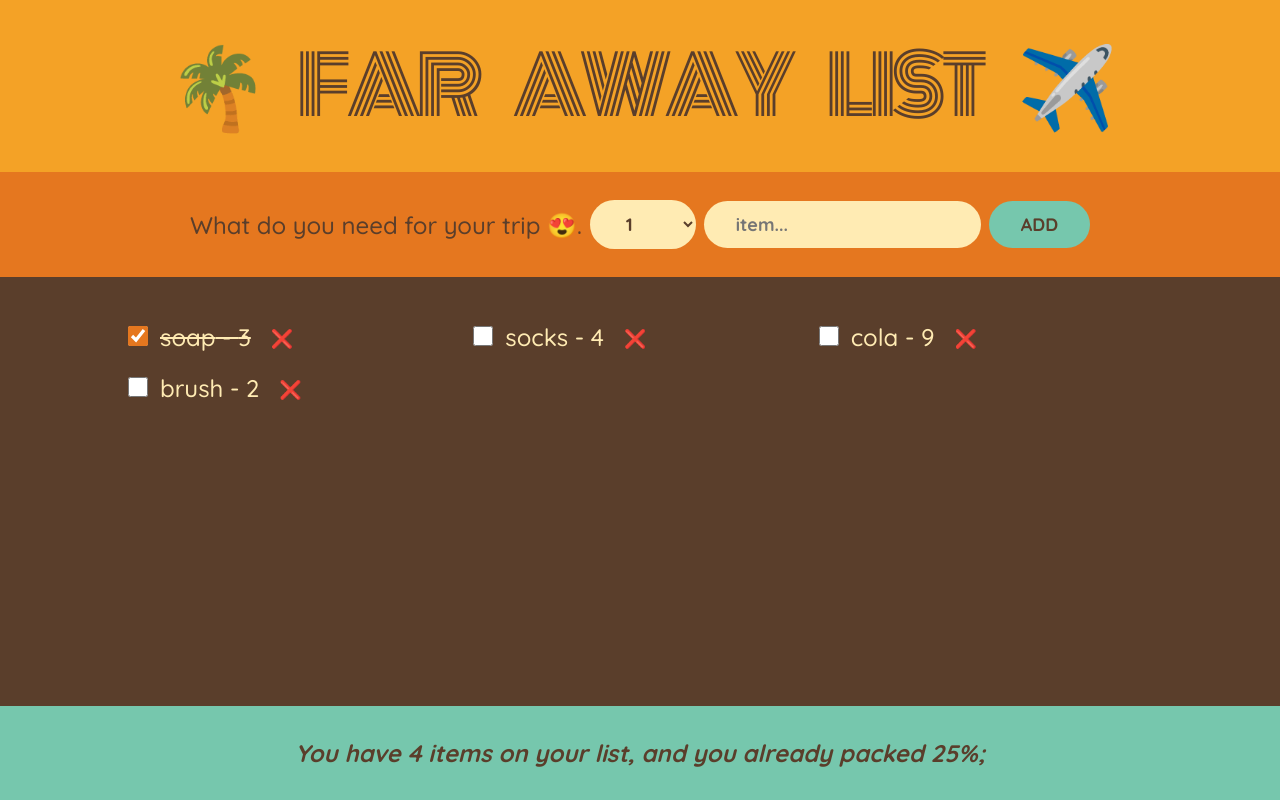
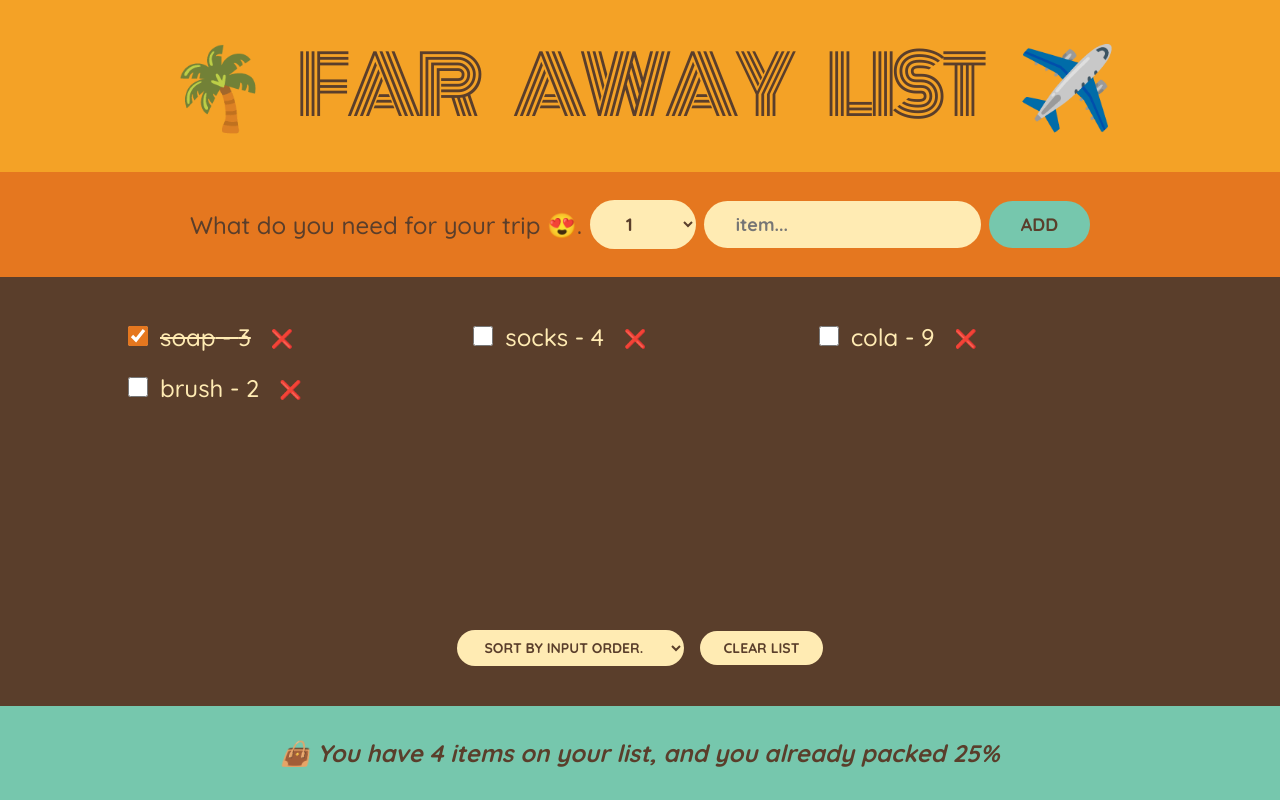
Before and after one commit to 4hund3rbird/ReactJS, a React (Create React App) app in the folder React_Bootcamp/far-away-list/: page / in a window 1280 px wide. Built offline with nearby package versions, Linux system fonts and the light colour scheme.

Commit message:
far-away-list completed and code refactored

```diff
--- a/React_Bootcamp/far-away-list/src/App.js
+++ b/React_Bootcamp/far-away-list/src/App.js
@@ -1,5 +1,8 @@
 import { useState } from "react";
-
+import Logo from "./Logo";
+import Form from "./Form";
+import Packinglist from "./PackingList";
+import Stats from "./Stats";
 export default function App() {
   const [list, updateList] = useState([
     { id: 1, item: "soap", qty: 3, packed: true },
@@ -7,7 +10,9 @@ export default function App() {
     { id: 3, item: "cola", qty: 9, packed: false },
     { id: 4, item: "brush", qty: 2, packed: false },
   ]);
-
+  function clearList() {
+    updateList((list) => []);
+  }
   function removeitem(id) {
     updateList((list) => {
       return list.filter((item) => item.id !== id);
@@ -40,101 +45,8 @@ export default function App() {
     <div className="app">
       <Logo />
       <Form fun3={additem} />
-      <Packinglist l={list} fun1={removeitem} fun2={packitem} />
+      <Packinglist l={list} fun1={removeitem} fun2={packitem} clr={clearList} />
       <Stats l={list} i={list.length} p={list.filter((e) => e.packed).length} />
     </div>
   );
 }
-
-function Logo() {
-  return <h1>🌴 Far Away List ✈️</h1>;
-}
-function Form({ fun3 }) {
-  const [description, setdescription] = useState("");
-  const [qty, setqty] = useState(1);
-
-  function handlesubmit(e) {
-    e.preventDefault();
-    console.log(e);
-    fun3(description, qty);
-  }
-  return (
-    <form className="add-form" onSubmit={handlesubmit}>
-      <p>What do you need for your trip 😍.</p>
-      <select value={qty} onChange={(e) => setqty(parseInt(e.target.value))}>
-        {Array.from({ length: 20 }, (e, i) => i + 1).map((e) => (
-          <option key={e} value={e}>
-            {e}
-          </option>
-        ))}
-      </select>
-      <input
-        type="text"
-        value={description}
-        onChange={(e) => setdescription(e.target.value)}
-        placeholder="item..."
-      ></input>
-      <button onClick={handlesubmit}>Add</button>
-    </form>
-  );
-}
-function Packinglist({ l, fun1, fun2, fun3 }) {
-  return (
-    <div className="list">
-      <ul>
-        {l.map((e) => {
-          return (
-            <Item
-              key={e.id}
-              id={e.id}
-              i={e.item}
-              q={e.qty}
-              ispacked={e.packed}
-              handleupdate={fun1}
-              handlepack={fun2}
-              updatepack={fun3}
-            />
-          );
-        })}
-      </ul>
-    </div>
-  );
-}
-function Item({ id, i, q, ispacked, handleupdate, handlepack, updatepack }) {
-  return (
-    <li>
-      <span>
-        <input
-          type="checkbox"
-          checked={ispacked}
-          onChange={(evt) => {
-            handlepack(id);
-          }}
-        ></input>
-      </span>
-      <span className={ispacked ? "packeditem" : " "}>
-        {i} - {q}
-      </span>
-      <span>
-        <button
-          onClick={() => {
-            handleupdate(id);
-          }}
-        >
-          ❌
-        </button>
-      </span>
-    </li>
-  );
-}
-function Stats({ l, i, p }) {
-  return (
-    <footer className="stats">
-      <em>
-        You have {i} items on your list, and you already packed{" "}
-        {Math.floor((p / i) * 100) ? Math.floor((p / i) * 100) : 0}
-        %;
-      </em>
-    </footer>
-  );
-}
--- /dev/null
+++ b/React_Bootcamp/far-away-list/src/Form.js
@@ -0,0 +1,31 @@
+import { useState } from "react";
+
+export default function Form({ fun3 }) {
+  const [description, setdescription] = useState("");
+  const [qty, setqty] = useState(1);
+
+  function handlesubmit(e) {
+    e.preventDefault();
+    console.log(e);
+    fun3(description, qty);
+  }
+  return (
+    <form className="add-form" onSubmit={handlesubmit}>
+      <p>What do you need for your trip 😍.</p>
+      <select value={qty} onChange={(e) => setqty(parseInt(e.target.value))}>
+        {Array.from({ length: 20 }, (e, i) => i + 1).map((e) => (
+          <option key={e} value={e}>
+            {e}
+          </option>
+        ))}
+      </select>
+      <input
+        type="text"
+        value={description}
+        onChange={(e) => setdescription(e.target.value)}
+        placeholder="item..."
+      ></input>
+      <button onClick={handlesubmit}>Add</button>
+    </form>
+  );
+}
--- /dev/null
+++ b/React_Bootcamp/far-away-list/src/Item.js
@@ -0,0 +1,35 @@
+export default function Item({
+  id,
+  i,
+  q,
+  ispacked,
+  handleupdate,
+  handlepack,
+  updatepack,
+}) {
+  return (
+    <li>
+      <span>
+        <input
+          type="checkbox"
+          checked={ispacked}
+          onChange={(evt) => {
+            handlepack(id);
+          }}
+        ></input>
+      </span>
+      <span className={ispacked ? "packeditem" : " "}>
+        {i} - {q}
+      </span>
+      <span>
+        <button
+          onClick={() => {
+            handleupdate(id);
+          }}
+        >
+          ❌
+        </button>
+      </span>
+    </li>
+  );
+}
--- /dev/null
+++ b/React_Bootcamp/far-away-list/src/Logo.js
@@ -0,0 +1,3 @@
+export default function Logo() {
+  return <h1>🌴 Far Away List ✈️</h1>;
+}
--- /dev/null
+++ b/React_Bootcamp/far-away-list/src/PackingList.js
@@ -0,0 +1,51 @@
+import { useState } from "react";
+import Item from "./Item";
+export default function Packinglist({ l, fun1, fun2, fun3, clr }) {
+  const [sort, sortby] = useState("input");
+  let list = [];
+  if (sort === "input") {
+    list = l;
+  } else if (sort === "qty") {
+    list = l.slice().sort((a, b) => b.qty - a.qty);
+  } else if (sort === "description") {
+    list = l.slice().sort();
+  }
+  return (
+    <div className="list">
+      <ul>
+        {list.map((e) => {
+          return (
+            <Item
+              key={e.id}
+              id={e.id}
+              i={e.item}
+              q={e.qty}
+              ispacked={e.packed}
+              handleupdate={fun1}
+              handlepack={fun2}
+              updatepack={fun3}
+            />
+          );
+        })}
+      </ul>
+      <div>
+        <span>
+          <select
+            className="actions"
+            value={sort}
+            onChange={(e) => {
+              sortby(e.target.value);
+            }}
+          >
+            <option value={"input"}>Sort by input order.</option>
+            <option value={"qty"}>Sort by quantity.</option>
+            <option value={"description"}>Sort by description.</option>
+          </select>
+        </span>
+        <span className="actions">
+          <button onClick={clr}>Clear List</button>
+        </span>
+      </div>
+    </div>
+  );
+}
--- /dev/null
+++ b/React_Bootcamp/far-away-list/src/Stats.js
@@ -0,0 +1,20 @@
+export default function Stats({ l, i, p }) {
+  return (
+    <footer className="stats">
+      <em>
+        {Math.floor((p / i) * 100) === 100
+          ? "You are packed up and ready to go. 🚀"
+          : `👜 You have ${i === 0 ? "no" : i} ${
+              i === 1 ? "item" : "items"
+            } on your
+              list,
+              ${
+                i === 0
+                  ? " start considering adding some itmes. 👆"
+                  : `and you already packed
+              ${Math.floor((p / i) * 100) ? Math.floor((p / i) * 100) : 0}%`
+              }`}
+      </em>
+    </footer>
+  );
+}
--- a/React_Bootcamp/far-away-list/src/index.css
+++ b/React_Bootcamp/far-away-list/src/index.css
@@ -142,8 +142,8 @@ input[type="checkbox"] {
   text-decoration: line-through;
 }
 
-footer {
-  width: 100%;
-  position: fixed;
-  bottom: 0px;
-}
+/* footer { */
+/* width: 100%; */
+/* position: fixed; */
+/* bottom: 0px; */
+/* } */
```
